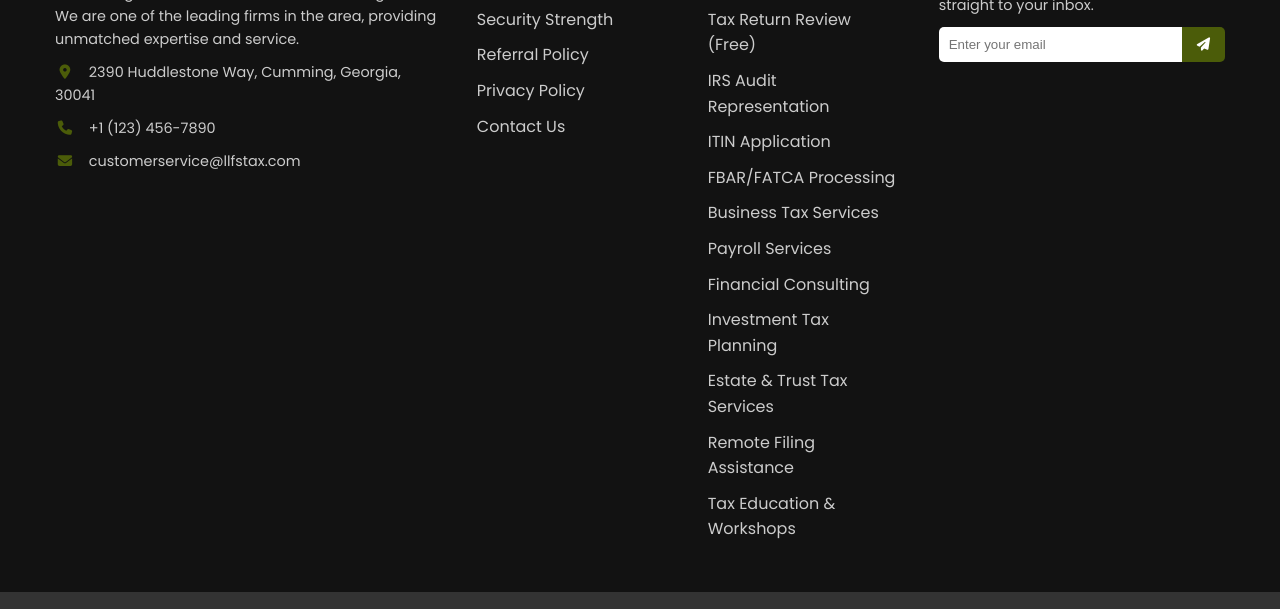
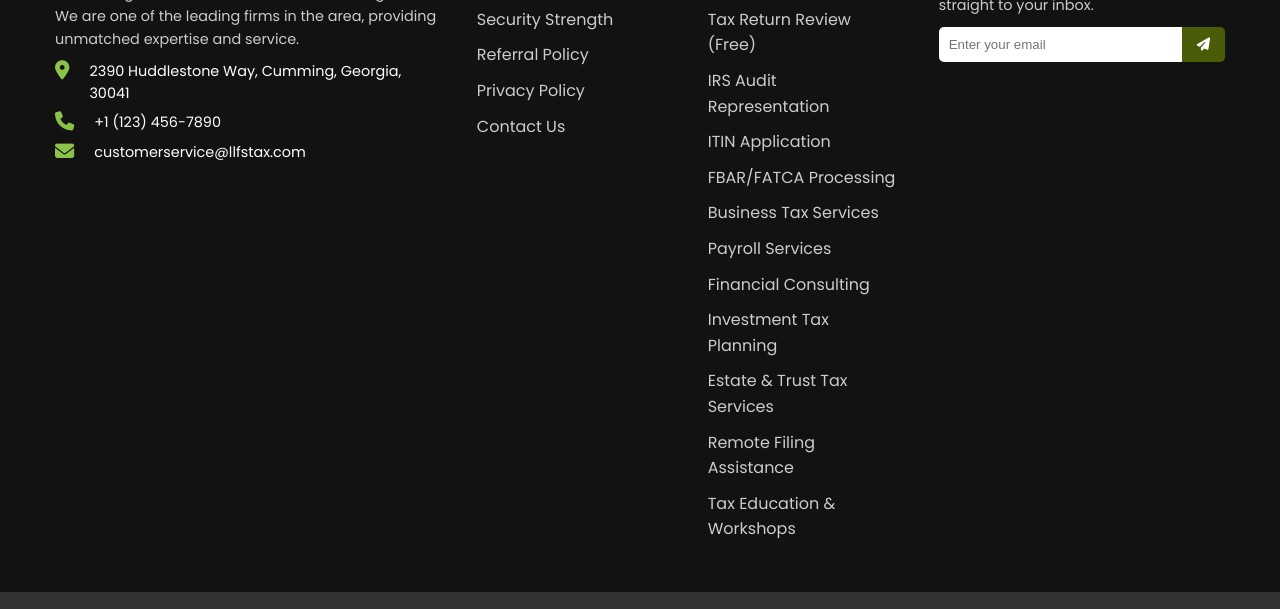
Before and after one commit to utpal16raj09/taxweb, a plain HTML site: page newweb/index.html in a window 1280 px wide. Shown: the part 5890-6499 px from the top of the page. Drawn offline with Linux system fonts and the light colour scheme.

Commit message:
Update style.css

```diff
--- a/newweb/style.css
+++ b/newweb/style.css
@@ -759,12 +759,26 @@ footer .container {
     margin-bottom: 10px;
 }
 
-.footer-contact p i {
-    color: var(--primary-color);
-    margin-right: 10px;
-    width: 20px;
-    text-align: center;
+.footer-contact p {
+    display: flex;
+    align-items: flex-start;
+    /* keeps icon top-aligned with wrapped text */
+    gap: 20px;
+    /* spacing between icon and text */
+    color: #fff;
+    /* your text color */
+    line-height: 1.5;
+    margin: 8px 0;
 }
+
+.footer-contact i {
+    color: #8bc34a;
+    /* icon color */
+    font-size: 1.2rem;
+    margin-top: px;
+    /* fine-tune alignment */
+}
+
 
 .footer-col ul li {
     margin-bottom: 10px;
@@ -960,10 +974,7 @@ footer .container {
         transform: translateX(-50%);
     }
 
-    .footer-contact i {
-        display: none;
-        /* Hide icons in text-center layout */
-    }
+
 }
 
 .back-btn {
@@ -1033,7 +1044,8 @@ footer .container {
 .title-underline {
     width: 60px;
     height: 3px;
-  background-color: #4b5c09; /* orange accent */
+    background-color: #4b5c09;
+    /* orange accent */
     margin-bottom: 25px;
 }
 
@@ -1127,23 +1139,28 @@ footer .container {
         grid-template-columns: 1fr;
     }
 }
+
 /* Prevent mobile horizontal overflow */
-html, body {
+html,
+body {
     overflow-x: hidden;
 }
 
 .container {
     max-width: 1200px;
     margin: 0 auto;
-  padding: 0 15px; /* slightly smaller padding helps */
+    padding: 0 15px;
+    /* slightly smaller padding helps */
     box-sizing: border-box;
 }
 
 img {
     max-width: 100%;
     height: auto;
-  display: block; /* ensures no inline spacing */
+    display: block;
+    /* ensures no inline spacing */
 }
+
 @media (max-width: 768px) {
     .form-row {
         flex-direction: column;
@@ -1158,7 +1175,8 @@ img {
 
     .contact-info-box {
         padding: 20px 15px;
-    text-align: left; /* keep info aligned naturally */
+        text-align: left;
+        /* keep info aligned naturally */
     }
 
     .info-item {
```
Lines whose indentation alone changed are shown as unchanged.
